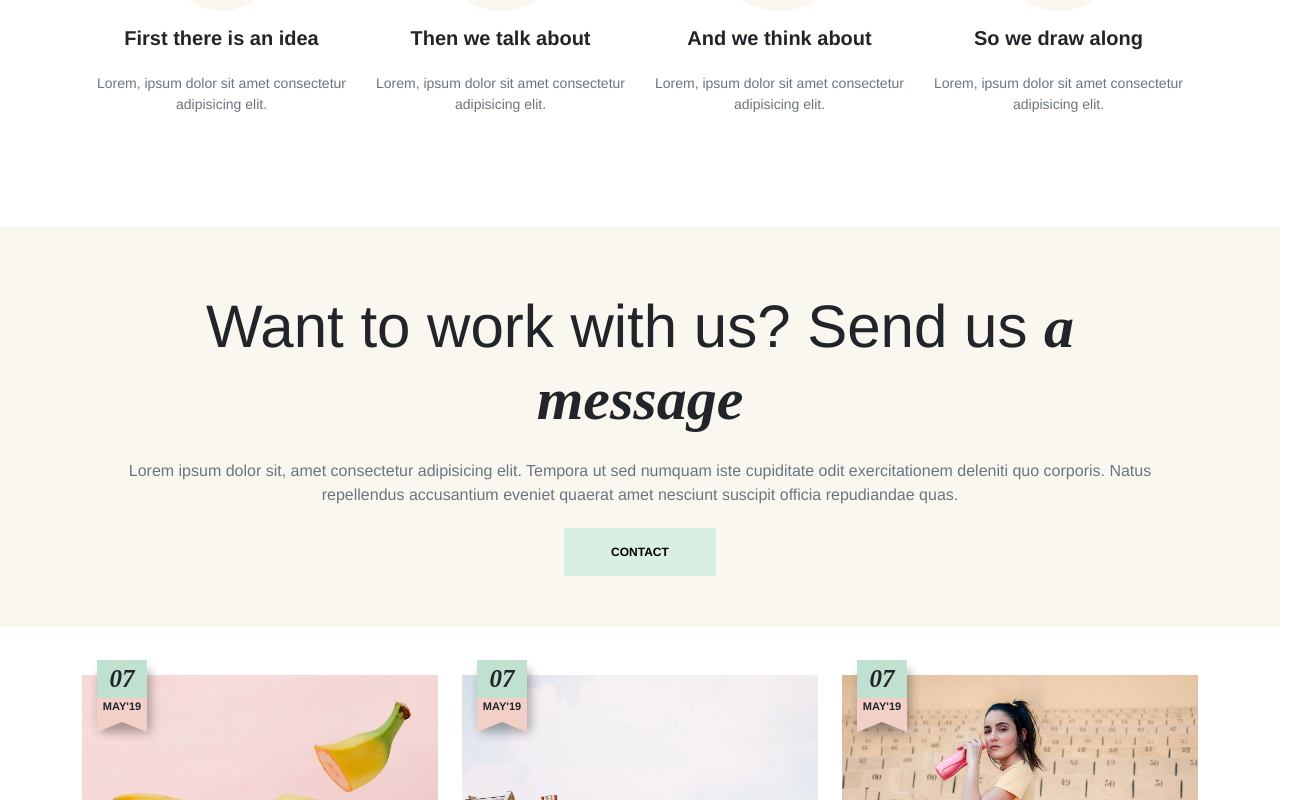
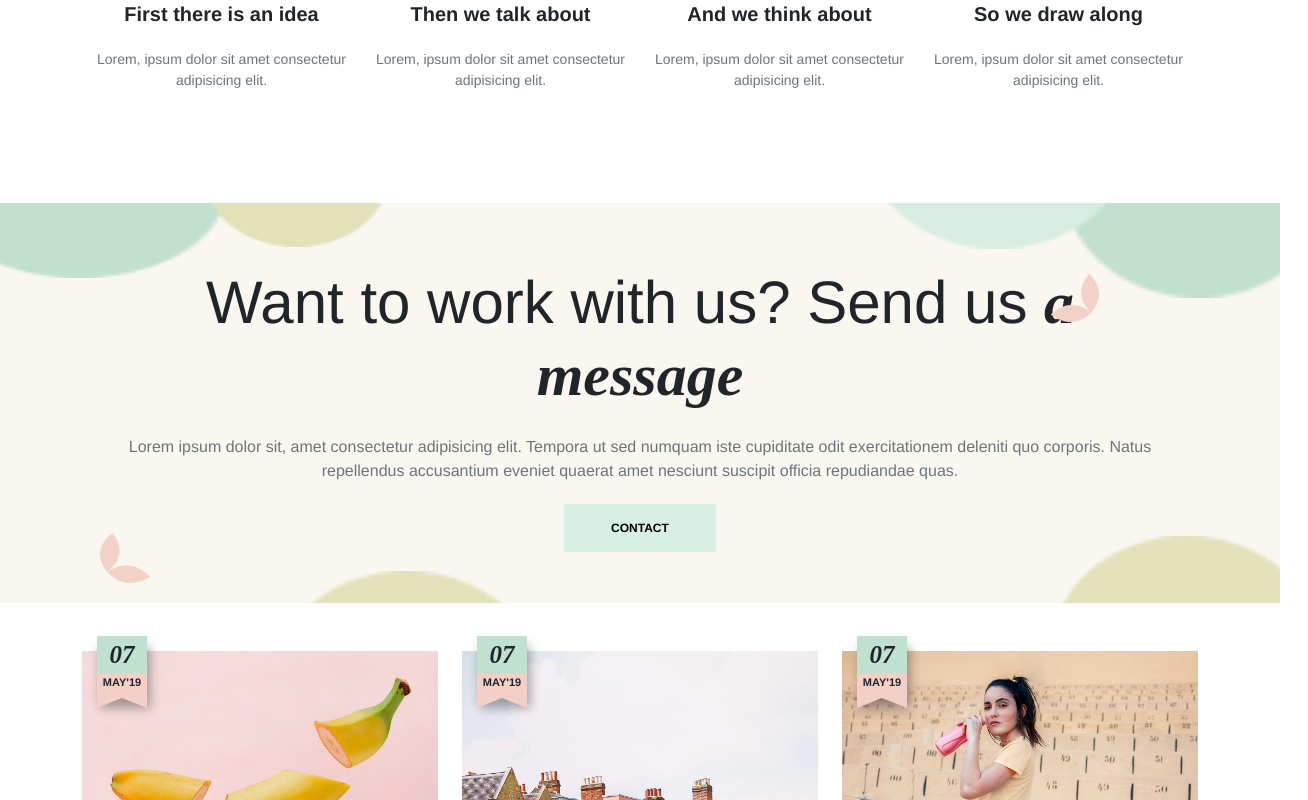
Before and after one commit to vrossi96/proj-html-vuejs, a Vue app: page / in a window 1280 px wide. Shown: the part 1840-2640 px from the top of the page, 1308 px wide, since content can reach past the window. Built offline with nearby package versions, Linux system fonts and the light colour scheme.

Commit message:
add second section decorations

```diff
--- a/src/App.vue
+++ b/src/App.vue
@@ -25,6 +25,7 @@ export default {
 @import "../src/assets/scss/style.scss";
 #app {
    font-family: Avenir, Helvetica, Arial, sans-serif;
+   overflow-x: hidden;
    -webkit-font-smoothing: antialiased;
 }
 </style>
--- a/src/components/FirstSection.vue
+++ b/src/components/FirstSection.vue
@@ -52,6 +52,9 @@ export default {
    }
    .circles-box {
       position: relative;
+      p {
+         padding: 0 10px;
+      }
 
       div:nth-of-type(1) {
          i {
--- a/src/components/SecondSection.vue
+++ b/src/components/SecondSection.vue
@@ -1,6 +1,6 @@
 <template>
    <div class="row">
-      <div class="col-10 offset-1 d-flex flex-column justify-content-center">
+      <div class="second-section col-10 offset-1 d-flex flex-column justify-content-center">
          <h2 class="text-center">Want to work with us? Send us <i>a message</i></h2>
          <p class="text-center text-secondary py-3">
             Lorem ipsum dolor sit, amet consectetur adipisicing elit. Tempora ut sed numquam iste cupiditate odit exercitationem deleniti quo
@@ -10,6 +10,14 @@
             <a class="p-btn text-uppercase" href="#">contact</a>
          </div>
       </div>
+      <img class="decoration-1" src="../assets/images/img/short-slider-rev-1-img-5.png" alt="Nature" />
+      <img class="decoration-2" src="../assets/images/img/short-slider-rev-1-img-5.png" alt="Nature" />
+      <img class="decoration-3" src="../assets/images/img/short-slider-rev-1-img-5.png" alt="Nature" />
+      <img class="decoration-4" src="../assets/images/img/short-slider-rev-1-img-5.png" alt="Nature" />
+      <img class="decoration-5" src="../assets/images/img/short-slider-rev-1-img-5.png" alt="Nature" />
+      <img class="decoration-6" src="../assets/images/img/short-slider-rev-1-img-5.png" alt="Nature" />
+      <img class="decoration-7" src="../assets/images/img/short-slider-rev-1-img-2.png" alt="Nature" />
+      <img class="decoration-8" src="../assets/images/img/short-slider-rev-1-img-6.png" alt="Nature" />
    </div>
 </template>
 
@@ -24,7 +32,76 @@ export default {
 @import "../assets/scss/_mixins.scss";
 
 .row {
+   position: relative;
+   overflow: hidden;
    background-color: $bg-ylight;
+   // decorations
+   > img {
+      position: absolute;
+      padding: 0;
+      margin: 0;
+      &.decoration-1,
+      &.decoration-2,
+      &.decoration-3,
+      &.decoration-4 {
+         transform: rotate(180deg);
+      }
+      &.decoration-2,
+      &.decoration-5,
+      &.decoration-6 {
+         filter: brightness(0) saturate(100%) invert(98%) sepia(2%) saturate(7500%) hue-rotate(324deg) brightness(118%) contrast(77%);
+      }
+      &.decoration-3,
+      &.decoration-4,
+      &.decoration-5,
+      &.decoration-6 {
+         width: 500px;
+         height: 200px;
+      }
+      &.decoration-1 {
+         width: 540px;
+         height: 150px;
+         top: -75px;
+         left: -130px;
+      }
+      &.decoration-2 {
+         width: 340px;
+         height: 124px;
+         top: -80px;
+         left: 165px;
+      }
+      &.decoration-3 {
+         top: -105px;
+         right: -225px;
+      }
+      &.decoration-4 {
+         filter: brightness(0) saturate(100%) invert(93%) sepia(14%) saturate(193%) hue-rotate(95deg) brightness(99%) contrast(91%);
+         top: -154px;
+         right: -24px;
+      }
+      &.decoration-5 {
+         bottom: -133px;
+         right: -100px;
+      }
+      &.decoration-6 {
+         bottom: -168px;
+         left: 100px;
+      }
+      &.decoration-7,
+      &.decoration-8 {
+         filter: brightness(0) saturate(100%) invert(92%) sepia(40%) saturate(525%) hue-rotate(295deg) brightness(100%) contrast(91%);
+         @include eq-size(50px);
+      }
+      &.decoration-7 {
+         right: 180px;
+         top: 70px;
+      }
+      &.decoration-8 {
+         bottom: 20px;
+         left: 100px;
+      }
+   }
+
    .col-10 {
       height: 400px;
    }
--- a/src/components/Slider.vue
+++ b/src/components/Slider.vue
@@ -1,6 +1,5 @@
 <template>
    <div>
-      <div>im</div>
       <div class="slider container">
          <div class="row">
             <!-- Left side TEXT AREA -->
```
Also changed, not shown: 7 other files (tests, documents, lock files or other folders).
